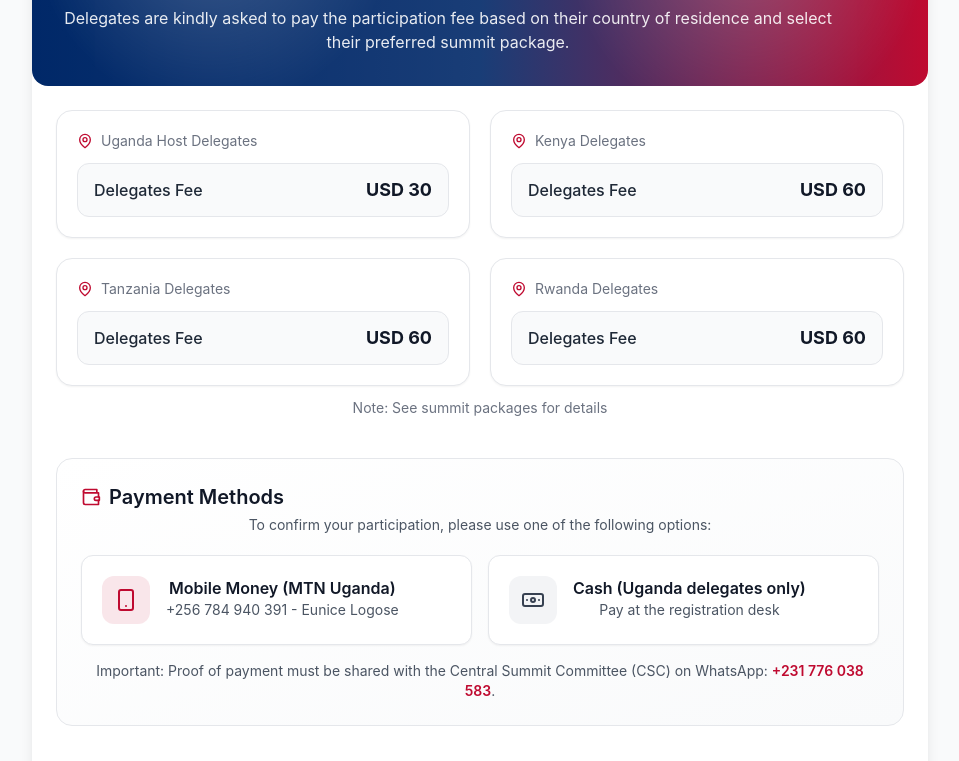
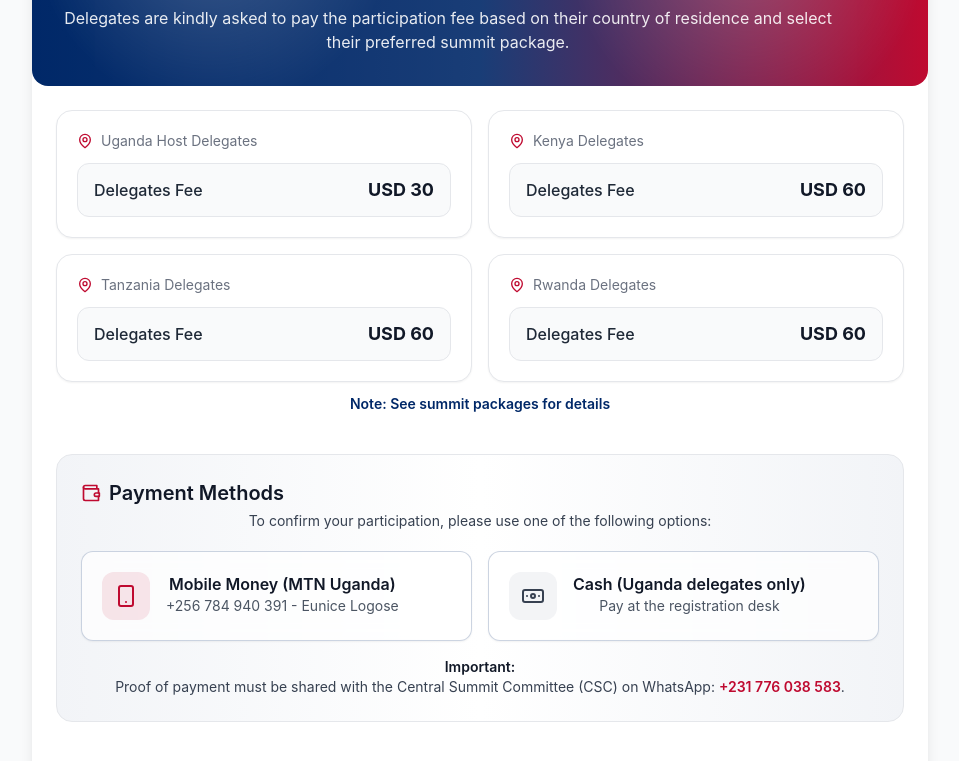
Before and after one commit to foliceasummit/folicea-summit-2025, a Next.js app: page /registration in a window 1280 px wide. Shown: the part 314-1075 px from the top of the page, without its empty margins (160-1119 px from the left). Built offline with nearby package versions, Linux system fonts and the light colour scheme.

Commit message:
Registration: align Package 01 subtitle, colorize Note, redesign Payment Methods with gradient/blur, tweak fees card gap and how-to timing line

```diff
--- a/pages/registration.tsx
+++ b/pages/registration.tsx
@@ -198,7 +198,7 @@ const RegistrationPage = () => {
 
               {/* Fees Grid - cards with accent borders */}
               <div className="bg-white p-4 md:p-6">
-                <div className="grid grid-cols-1 md:grid-cols-2 gap-5">
+                <div className="grid grid-cols-1 md:grid-cols-2 gap-4">
                   {/* Uganda */}
                   <div className="rounded-2xl border border-gray-200 bg-white p-5 shadow-sm hover:shadow-md transition-shadow">
                     <div className="flex items-center gap-2 text-sm text-gray-500">
@@ -249,20 +249,20 @@ const RegistrationPage = () => {
                   </div>
                 </div>
 
-                <p className="text-sm text-gray-500 mt-3">Note: See summit packages for details</p>
+                <p className="text-sm text-liberian-blue font-semibold mt-3">Note: See summit packages for details</p>
 
                 {/* Payment Methods + Packages */}
                 <div className="mt-10 space-y-10">
                   {/* Payment Methods - feature cards */}
-                  <div className="rounded-2xl border border-gray-200 p-6 bg-gradient-to-br from-white to-gray-50">
+                  <div className="rounded-2xl border border-gray-200 p-6 bg-gradient-to-r from-liberian-blue/5 via-white to-liberian-blue/5">
                     <h3 className="text-xl font-semibold text-gray-900 flex items-center gap-2">
                       <Wallet className="w-5 h-5 text-liberian-red" /> Payment Methods
                     </h3>
-                    <p className="text-sm text-gray-600 mt-1">To confirm your participation, please use one of the following options:</p>
+                    <p className="text-sm text-gray-700 mt-1">To confirm your participation, please use one of the following options:</p>
 
                     <div className="mt-5 grid grid-cols-1 sm:grid-cols-2 gap-4">
                       {/* Mobile Money */}
-                      <div className="group relative flex items-start gap-4 rounded-xl border border-gray-200 p-5 bg-white shadow-sm hover:shadow-md transition-shadow">
+                      <div className="group relative flex items-start gap-4 rounded-xl p-5 bg-white/70 backdrop-blur border border-liberian-blue/20 shadow-sm hover:shadow-md transition-shadow">
                         <div className="h-12 w-12 rounded-xl bg-liberian-red/10 text-liberian-red flex items-center justify-center">
                           <Smartphone className="w-6 h-6" />
                         </div>
@@ -273,7 +273,7 @@ const RegistrationPage = () => {
                       </div>
 
                       {/* Cash */}
-                      <div className="group relative flex items-start gap-4 rounded-xl border border-gray-200 p-5 bg-white shadow-sm hover:shadow-md transition-shadow">
+                      <div className="group relative flex items-start gap-4 rounded-xl p-5 bg-white/70 backdrop-blur border border-liberian-blue/20 shadow-sm hover:shadow-md transition-shadow">
                         <div className="h-12 w-12 rounded-xl bg-gray-100 text-gray-700 flex items-center justify-center">
                           <Banknote className="w-6 h-6" />
                         </div>
@@ -282,11 +282,12 @@ const RegistrationPage = () => {
                           <p className="text-sm text-gray-600">Pay at the registration desk</p>
                         </div>
                       </div>
-
-
                     </div>
 
-                    <p className="text-sm text-gray-600 mt-4">Important: Proof of payment must be shared with the Central Summit Committee (CSC) on WhatsApp: <a href="https://wa.me/231776038583" target="_blank" rel="noopener noreferrer" className="text-liberian-red font-semibold">+231 776 038 583</a>.</p>
+                    <div className="mt-4 text-sm">
+                      <p className="font-semibold text-gray-900">Important:</p>
+                      <p className="text-gray-700">Proof of payment must be shared with the Central Summit Committee (CSC) on WhatsApp: <a href="https://wa.me/231776038583" target="_blank" rel="noopener noreferrer" className="text-liberian-red font-semibold">+231 776 038 583</a>.</p>
+                    </div>
                   </div>
 
                   {/* How to register & pay */}
@@ -297,7 +298,7 @@ const RegistrationPage = () => {
                       <li>Pay the Delegates Fee for your country (see table above).</li>
                       <li>If selecting Package-02, also pay the transportation fare applicable to your country.</li>
                       <li>Share proof of payment (screenshot / transaction ID) to WhatsApp <a href="https://wa.me/231776038583" target="_blank" rel="noopener noreferrer" className="text-liberian-red font-semibold">+231 776 038 583</a> and await confirmation.</li>
-                      <li>Collect your badge & summit pack at the Registration Desk on 27 Nov - 11:00 AM - 6:00 PM.</li>
+                      <li>Collect your badge & summit pack at the Registration Desk on 27 Nov — 11:00 AM – 6:00 PM.</li>
                     </ol>
                   </div>
 
```
